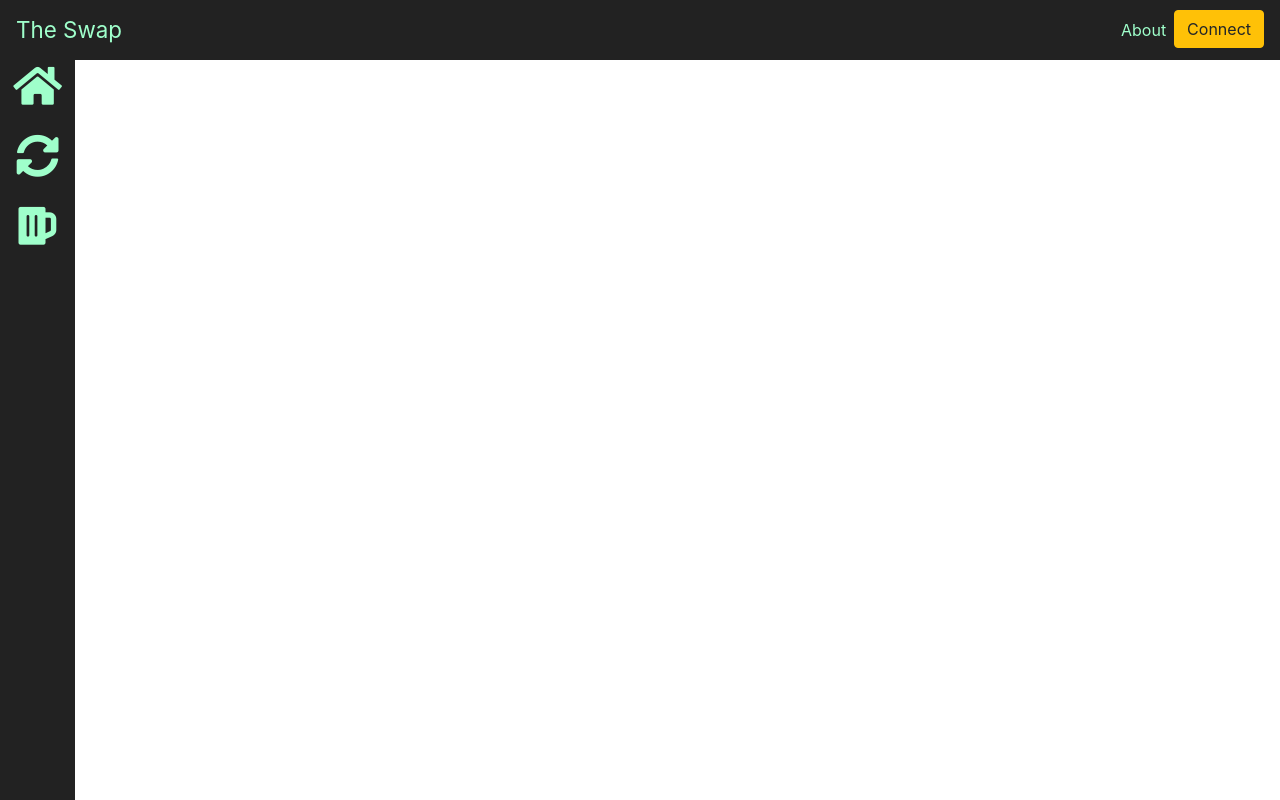
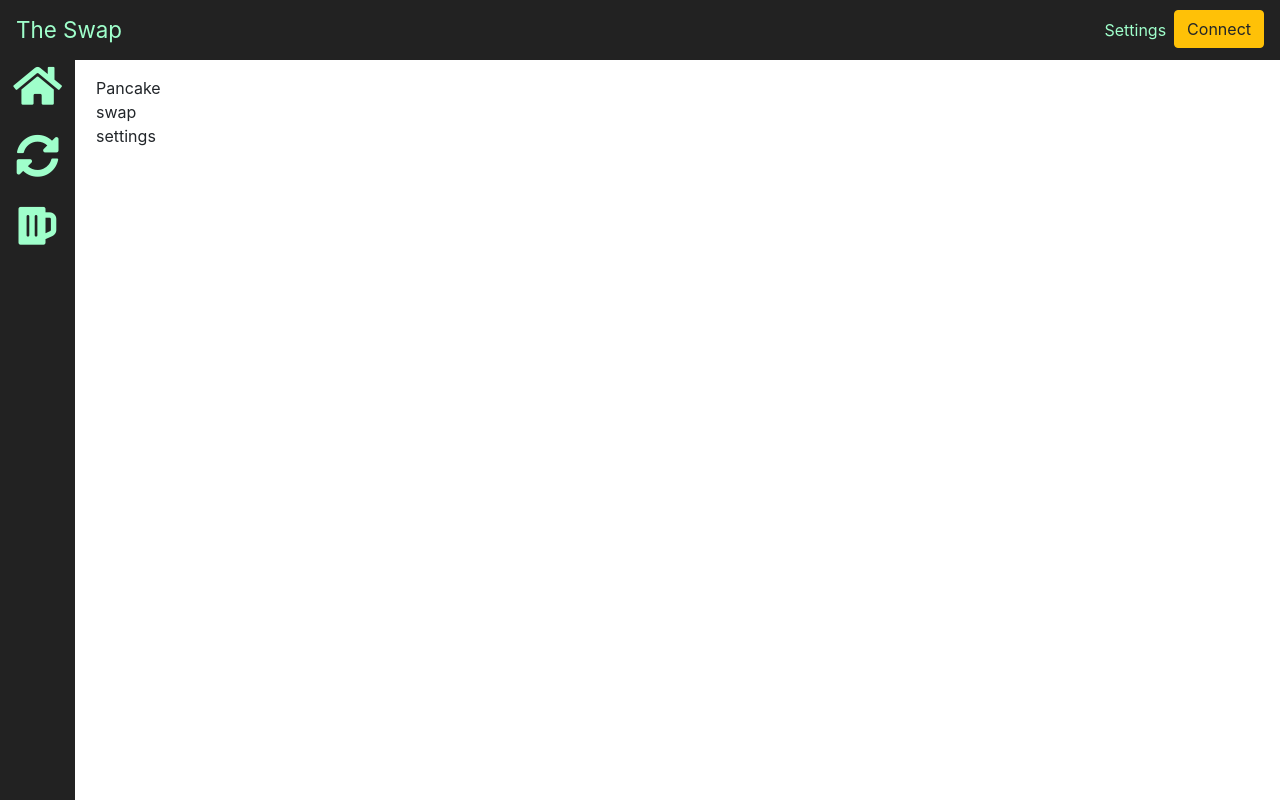
Before and after one commit to victoryeo/pancakeclone, a React (Create React App) app in the folder src/frontend/: page /settings in a window 1280 px wide. Built offline with nearby package versions, Linux system fonts and the light colour scheme.

Commit message:
rename about page to settings page

```diff
--- a/src/frontend/src/App.js
+++ b/src/frontend/src/App.js
@@ -4,7 +4,7 @@ import '../node_modules/bootstrap/dist/css/bootstrap.min.css';
 import { BrowserRouter as Router, Route, Switch } from "react-router-dom";
 import { NavigationBar } from './components/NavigationBar';
 import { Home } from './pages/Home';
-import { About } from './pages/About';
+import { Settings } from './pages/Settings';
 import { Trade } from './pages/Trade';
 import { Pool } from './pages/Pool';
 import SideBar from './components/SideBar';
@@ -21,7 +21,7 @@ function App() {
           <Route exact path="/" component={Home} />
           <Route path="/trade" component={Trade} />
           <Route path="/pool" component={Pool} />
-          <Route path="/about" component={About} />
+          <Route path="/settings" component={Settings} />
         </Switch>
       </Router>
     </React.Fragment>
--- a/src/frontend/src/components/NavigationBar.js
+++ b/src/frontend/src/components/NavigationBar.js
@@ -28,7 +28,7 @@ export const NavigationBar = () => (
       <Navbar.Toggle aria-controls="basic-navbar-nav"/>
       <Navbar.Collapse id="basic-navbar-nav">
         <Nav className="ml-auto">
-          <Nav.Item><Nav.Link href="/about">About</Nav.Link></Nav.Item>
+          <Nav.Item><Nav.Link href="/settings">Settings</Nav.Link></Nav.Item>
           <Nav.Item>
           <ConnectWallet
           />
--- a/src/frontend/src/pages/About.js
+++ b/src/frontend/src/pages/Settings.js
@@ -9,8 +9,8 @@ const GridWrapper = styled.div`
   grid-template-columns: repeat(12, 1fr);
   grid-auto-rows: minmax(25px, auto);
 `;
-export const About = () => (
+export const Settings = () => (
   <GridWrapper>
-    <p>Pancake swap clone</p>
+    <p>Pancake swap settings</p>
   </GridWrapper>
 )
```
